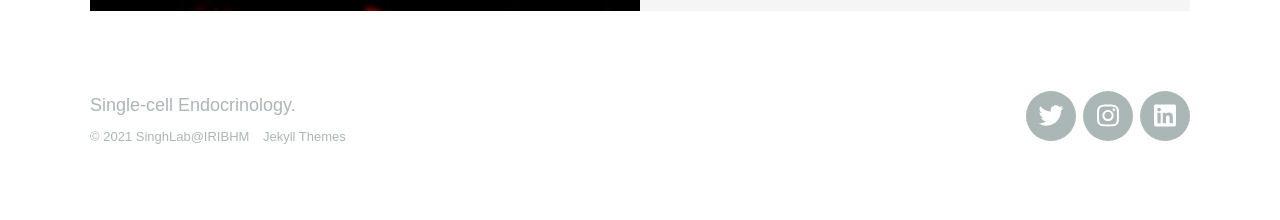
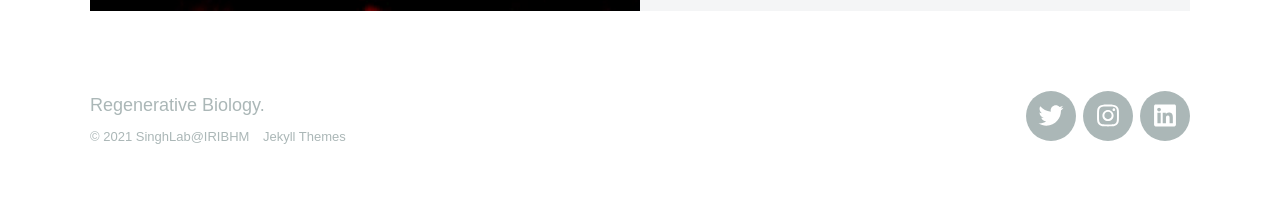
Before and after one commit to sumeetpalsingh/sumeetpalsingh.github.io, a Jekyll site: the page built from index.html, in a window 1280 px wide. Shown: the part 2142-2362 px from the top of the page. Built offline with Jekyll 4.4.1, drawn with Linux system fonts in a browser that asks for light colours; nearby versions of some CDN libraries; some web fonts are replaced.

Commit message:
Update settings.yml

```diff
--- a/_data/settings.yml
+++ b/_data/settings.yml
@@ -28,7 +28,7 @@ menu_settings:
 #      url: '/blog/'
 
 footer_settings:
-  footer_tagline: Single-cell Endocrinology.
+  footer_tagline: Regenerative Biology.
 
 hero_settings:
   overlay_opacity: 0.8
```
